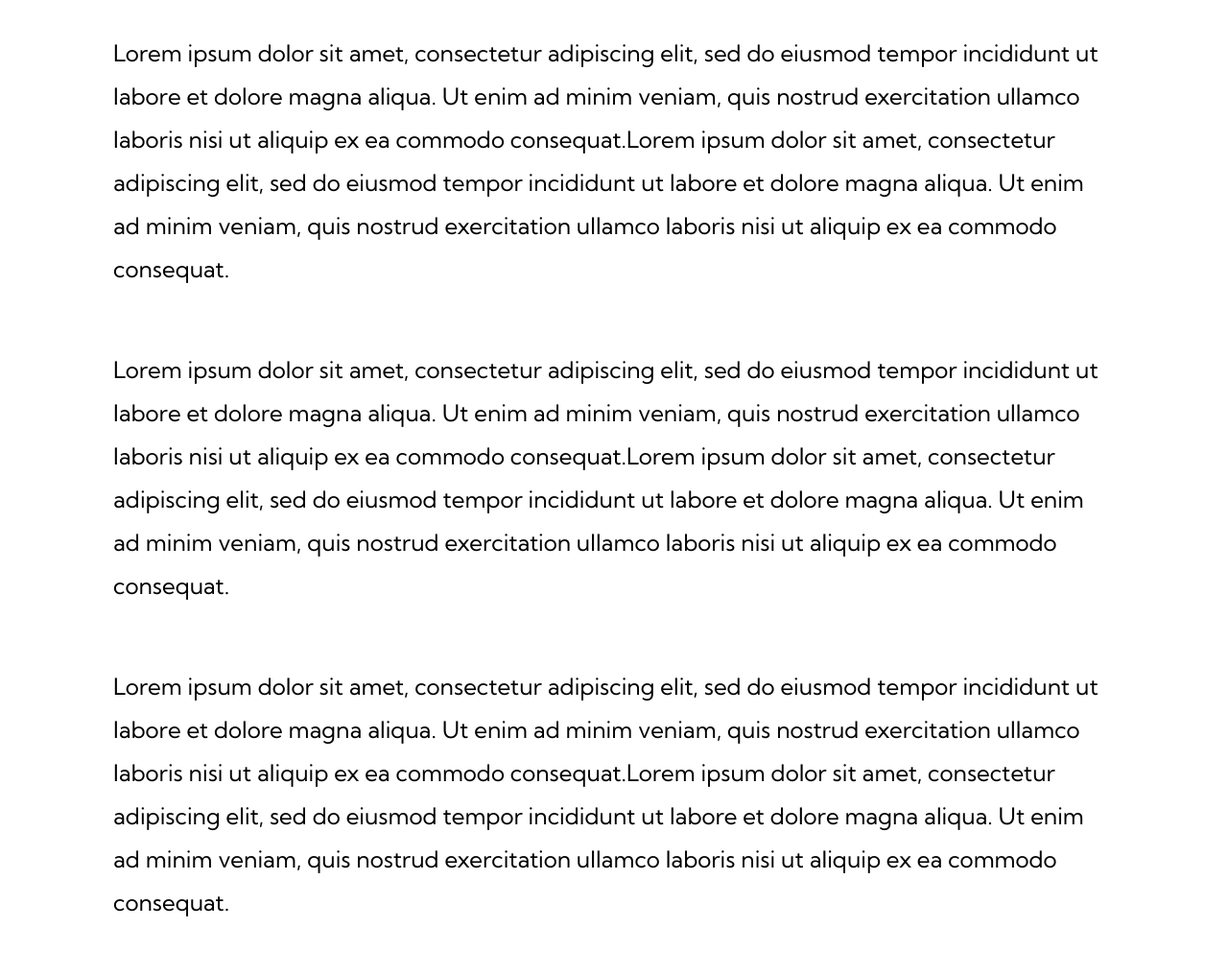
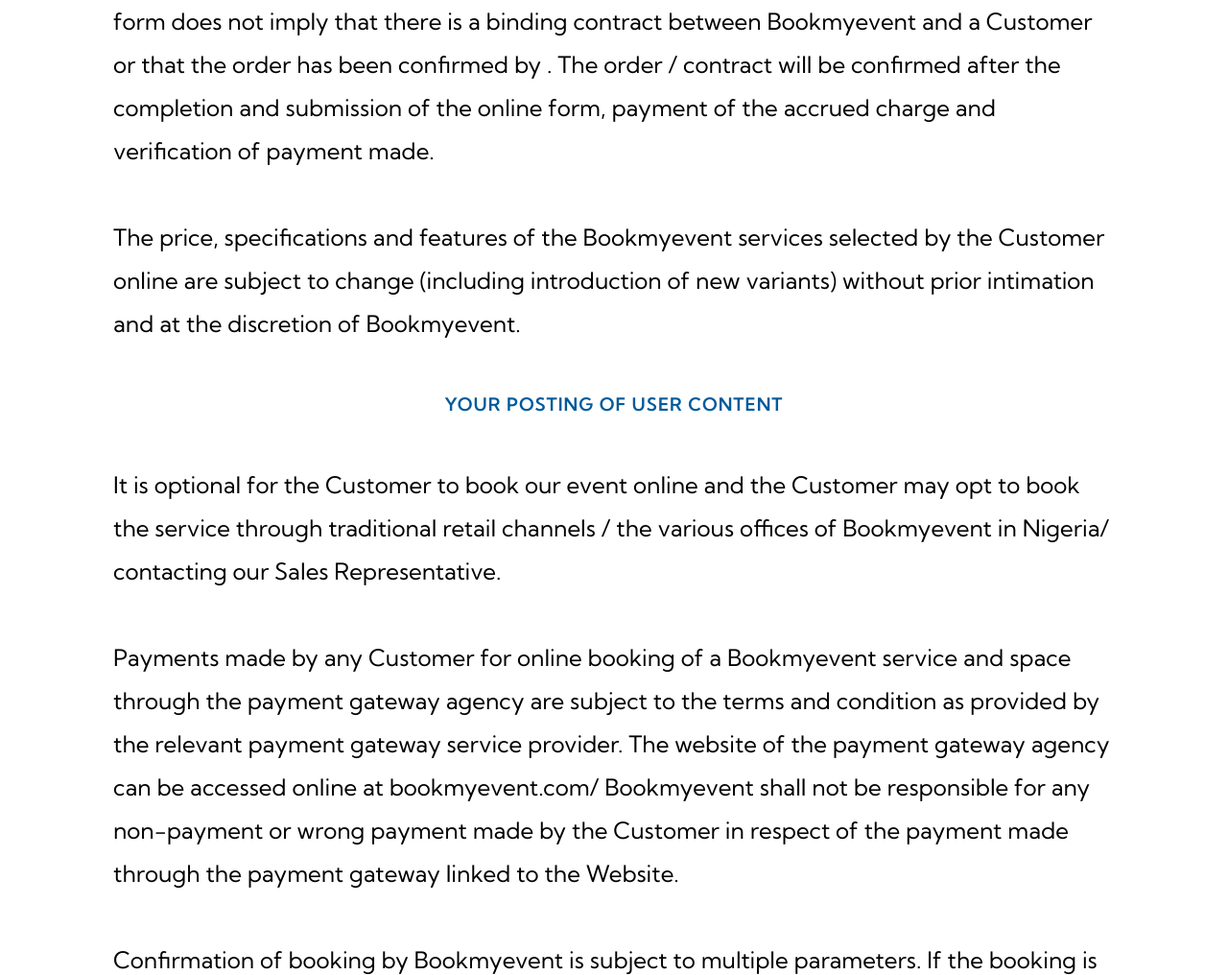
Before and after one commit to tiidelabfellowship/tia-coders, a plain HTML site: page index.html in a window 1280 px wide. Shown: the part 565-1581 px from the top of the page at 96% size. Before the commit the page ends 1558 px from the top, so only its background shows below. Drawn offline with Linux system fonts and the light colour scheme; a web font is replaced by a local one.

Commit message:
I changed the content of the terms of service for bookmyevet

```diff
--- a/index.html
+++ b/index.html
@@ -28,10 +28,23 @@
     <section class="content">
       <div class="content-1">
         <p>
-          Lorem ipsum dolor sit amet, consectetur adipiscing elit, sed do
-          eiusmod tempor incididunt ut labore et dolore magna aliqua. Ut enim ad
-          minim veniam, quis nostrud exercitation ullamco laboris nisi ut
-          aliquip ex ea commodo consequat.
+          These terms and conditions for online booking shall be applicable to
+          all online bookings that are made by any person on bookmyevent.com in
+          respect of event center booking and facility reservation.
+          <br />
+          <br />
+          The Customer agrees, acknowledges and undertakes as follows: The
+          completion of the online form does not imply that there is a binding
+          contract between Bookmyevent and a Customer or that the order has been
+          confirmed by . The order / contract will be confirmed after the
+          completion and submission of the online form, payment of the accrued
+          charge and verification of payment made.
+          <br />
+          <br />
+          The price, specifications and features of the Bookmyevent services
+          selected by the Customer online are subject to change (including
+          introduction of new variants) without prior intimation and at the
+          discretion of Bookmyevent.
         </p>
       </div>
 
@@ -39,37 +52,96 @@
 
       <div class="content-2">
         <p>
-          Lorem ipsum dolor sit amet, consectetur adipiscing elit, sed do
-          eiusmod tempor incididunt ut labore et dolore magna aliqua. Ut enim ad
-          minim veniam, quis nostrud exercitation ullamco laboris nisi ut
-          aliquip ex ea commodo consequat.Lorem ipsum dolor sit amet,
-          consectetur adipiscing elit, sed do eiusmod tempor incididunt ut
-          labore et dolore magna aliqua. Ut enim ad minim veniam, quis nostrud
-          exercitation ullamco laboris nisi ut aliquip ex ea commodo consequat.
+          It is optional for the Customer to book our event online and the
+          Customer may opt to book the service through traditional retail
+          channels / the various offices of Bookmyevent in Nigeria/ contacting
+          our Sales Representative.
+          <br />
+          <br />
+          Payments made by any Customer for online booking of a Bookmyevent
+          service and space through the payment gateway agency are subject to
+          the terms and condition as provided by the relevant payment gateway
+          service provider. The website of the payment gateway agency can be
+          accessed online at bookmyevent.com/ Bookmyevent shall not be
+          responsible for any non-payment or wrong payment made by the Customer
+          in respect of the payment made through the payment gateway linked to
+          the Website.
+          <br />
+          <br />
+          Confirmation of booking by Bookmyevent is subject to multiple
+          parameters. If the booking is not confirmed or accepted for whatever
+          reasons, there will be no obligations on Bookmyevent other than
+          refunding the booking amount paid by the Customer. The Customer
+          undertakes to provide accurate information while filling the booking
+          form online and shall subsequently be required to submit documents as
+          specified by Bookmyevent including PAN card, address proof, identity
+          proof and other documents as specified by Bookmyevent for completing
+          the booking / reservation / cancelation / refund of the booking
+          amount.
         </p>
       </div>
 
       <div class="content-3">
         <p>
-          Lorem ipsum dolor sit amet, consectetur adipiscing elit, sed do
-          eiusmod tempor incididunt ut labore et dolore magna aliqua. Ut enim ad
-          minim veniam, quis nostrud exercitation ullamco laboris nisi ut
-          aliquip ex ea commodo consequat.Lorem ipsum dolor sit amet,
-          consectetur adipiscing elit, sed do eiusmod tempor incididunt ut
-          labore et dolore magna aliqua. Ut enim ad minim veniam, quis nostrud
-          exercitation ullamco laboris nisi ut aliquip ex ea commodo consequat.
+          After online submission of the booking form and a valid online
+          payment, the Website shall generate a booking reference number for the
+          receipt of payment towards the booking amount. The Customer shall use
+          the booking reference number to communicate with Bookmyevent and for
+          any future communication in relation to the Bookmyevent services.
+          <br />
+          <br />
+
+          Bookmyevent shall make best efforts to process requests for refunds
+          pursuant to a booking made on the Website within 30 (Thirty) days from
+          the date of the refund request. The refund shall be paid through any
+          normal banking channel at the discretion of Bookmyevent. Any increase
+          in the prices of the Bookmyevent services till the final invoice is
+          issued by Bookmyevent shall be to the account of, and be borne by, the
+          Customer.
+          <br />
+          <br />
+          The deposit paid by the Customer at the time of booking is fully
+          refundable and if booking is accepted, it will be adjusted against the
+          price of the Bookmyevent service as mentioned in the final invoice
+          generated by Bookmyevent. If a Customer books a Bookmyevent service on
+          behalf of a legal entity, he/she represents and warrants that he/she
+          is duly authorized by such legal entity to enjoy the Bookmyevent
+          service. The Customer agrees and undertakes that he / she may be
+          provided confidential information in relation to the Bookmyevent
+          services and that they shall not disclose any confidential information
+          to any third party without the prior written consent of Bookmyevent.
         </p>
       </div>
 
       <div class="content-4">
         <p>
-          Lorem ipsum dolor sit amet, consectetur adipiscing elit, sed do
-          eiusmod tempor incididunt ut labore et dolore magna aliqua. Ut enim ad
-          minim veniam, quis nostrud exercitation ullamco laboris nisi ut
-          aliquip ex ea commodo consequat.Lorem ipsum dolor sit amet,
-          consectetur adipiscing elit, sed do eiusmod tempor incididunt ut
-          labore et dolore magna aliqua. Ut enim ad minim veniam, quis nostrud
-          exercitation ullamco laboris nisi ut aliquip ex ea commodo consequat.
+          The secret one-time password that is sent to the Customer’s registered
+          mobile number and / or registered email to set up the Customers’
+          account is unique and should not be shared with any third party.
+          Bookmyevent shall not be liable for any financial loss or any other
+          loss or inconvenience resulting from misuse of your login credentials
+          / password / account details / mobile number / registered email.
+          <br />
+          <br />
+          The Customer hereby consents to usage of the information collected by
+          Bookmyevent or provided by the Customer to Bookmyevent for the
+          purposes of providing services to the Customer or for such other
+          purpose set out in the privacy policy. Any information received by
+          Bookmyevent from the Customer, shall be handled by Bookmyevent as per
+          its privacy policy.
+          <br />
+          <br />
+          The Customer consents to Bookmyevent contacting such Customer
+          notwithstanding the registration by the Customer on any “Do Not
+          Disturb” registry / any registry in terms of which such Customers have
+          opted out of receiving unsolicited commercial communications.
+          <br />
+          <br />
+          Bookmyevent reserves the right to amend these Online Booking Terms and
+          Conditions at its sole discretion as and when considered necessary.
+          Any dispute relating to enforcement, interpretation or application of
+          these Online Booking Terms and Conditions will be subject to courts in
+          Nigeria alone to the exclusion of all others.
         </p>
       </div>
     </section>
```
